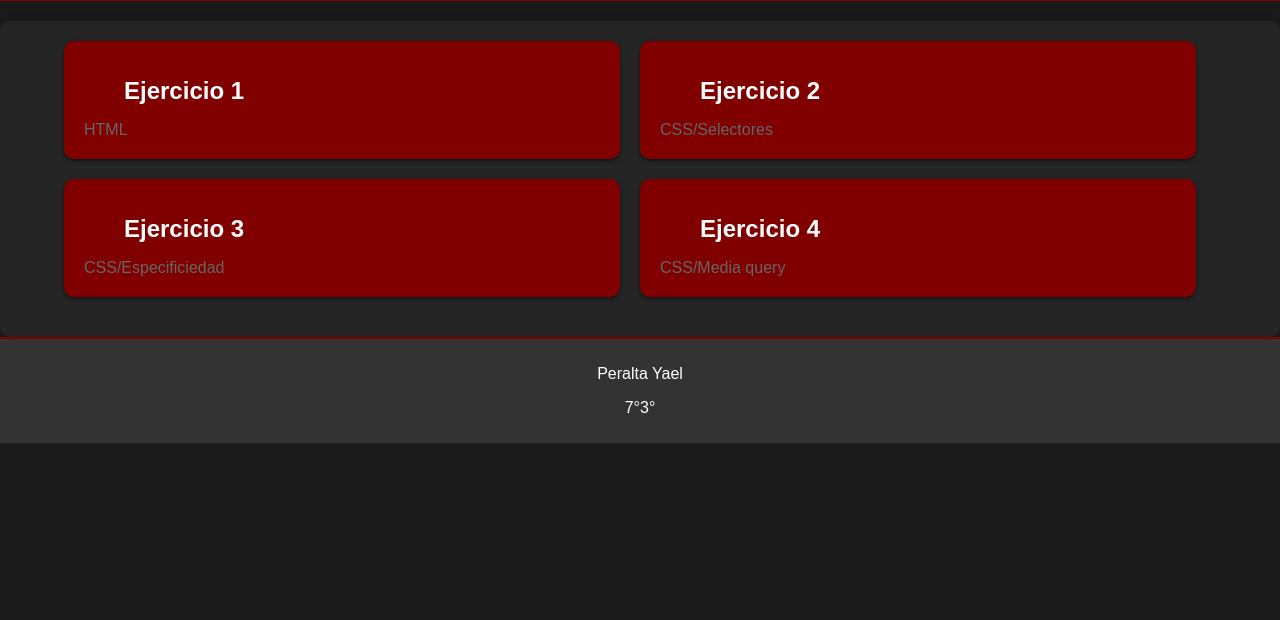
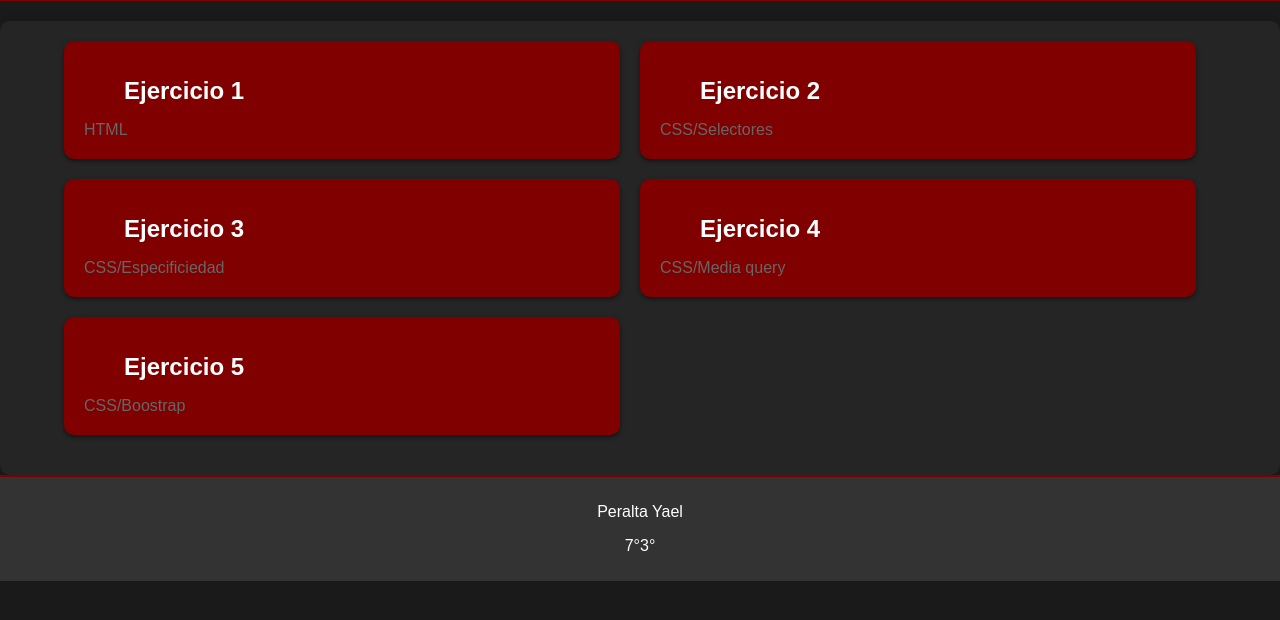
Before and after one commit to Peraltayael/plataformas-moviles-entregas, a plain HTML site: page index.html in a window 1280 px wide. Shown: the part 78-698 px from the top of the page. Drawn offline with Linux system fonts and the light colour scheme.

Commit message:
Update index.html

```diff
--- a/index.html
+++ b/index.html
@@ -119,6 +119,12 @@ ul li:hover{
             </ul>
                 <p>CSS/Media query</p>
             </div>
+            <div class="box">
+            <ul>
+            <li><h2><a href="tp-5/index.html">Ejercicio 5</a></h2></li>
+            </ul>
+                <p>CSS/Boostrap</p>
+            </div>
         </div>
     </div>
     <footer>
```
